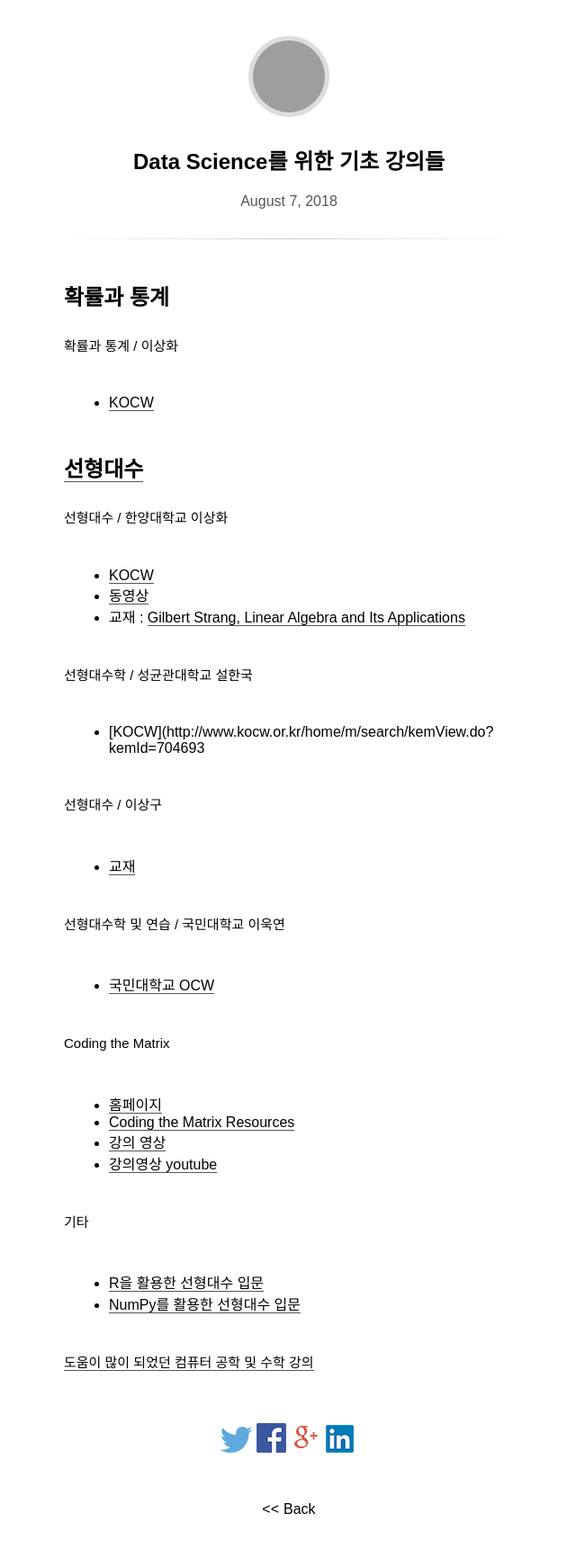
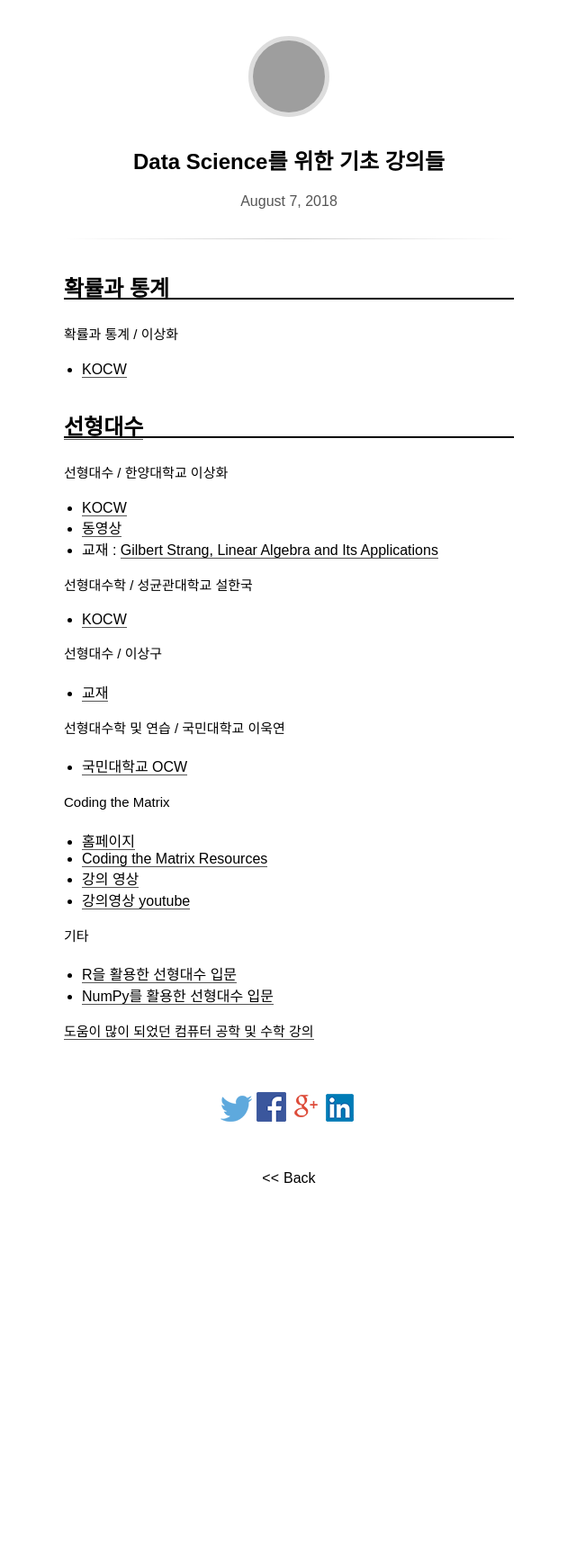
Before and after one commit to pinedance/blog, a Jekyll site: the page built from _posts/NLPs/2018-08-07-Lectures-for-DataScience.md, in a window 1280 px wide. Shown: the whole page at 90% size, without its empty margins (319-959 px from the left). Built offline with Jekyll 4.4.1, drawn with Linux system fonts in a browser that asks for light colours; some web fonts are replaced; comment, search, counter and statistics services are not loaded; after the commit the page ends 1364 px from its top, so only the background shows below that; grey boxes are pictures that could not be loaded.

Commit message:
update css

```diff
--- a/_posts/NLPs/2018-08-07-Lectures-for-DataScience.md
+++ b/_posts/NLPs/2018-08-07-Lectures-for-DataScience.md
@@ -17,7 +17,7 @@ categories: NLP
 * 교재 : [Gilbert Strang, Linear Algebra and Its Applications](http://www.math.hcmus.edu.vn/~bxthang/Linear%20algebra%20and%20its%20applications.pdf)
 
 선형대수학 / 성균관대학교 설한국
-* [KOCW](http://www.kocw.or.kr/home/m/search/kemView.do?kemId=704693
+* [KOCW](http://www.kocw.or.kr/home/m/search/kemView.do?kemId=704693)
 
 선형대수 / 이상구
 * [교재](http://matrix.skku.ac.kr/2015-Album/BigBook-LinearAlgebra-2015.pdf)
--- a/_sass/main.scss
+++ b/_sass/main.scss
@@ -14,7 +14,19 @@ h3,
 h4,
 h5 {
   margin: 45px 0 25px;
+  line-height: 1;
 }
+
+h2 {
+  border-bottom: 2px solid currentColor;
+  line-height: 0.85;
+}
+
+h3 {
+  border-bottom: 1px solid currentColor;
+  line-height: 0.85;
+}
+
 img {
   max-width: 100%;
 }
@@ -183,13 +195,13 @@ iframe {
 }
 ul,
 ol {
-  margin: 40px 0;
-  padding-left: 50px;
+  margin: 10px 0;
+  padding-left: 20px;
   li {
     word-wrap: break-word;
   }
   img {
-    margin: 40px 0;
+    margin: 24px 0;
     border-radius: 5px;
   }
 }
```
